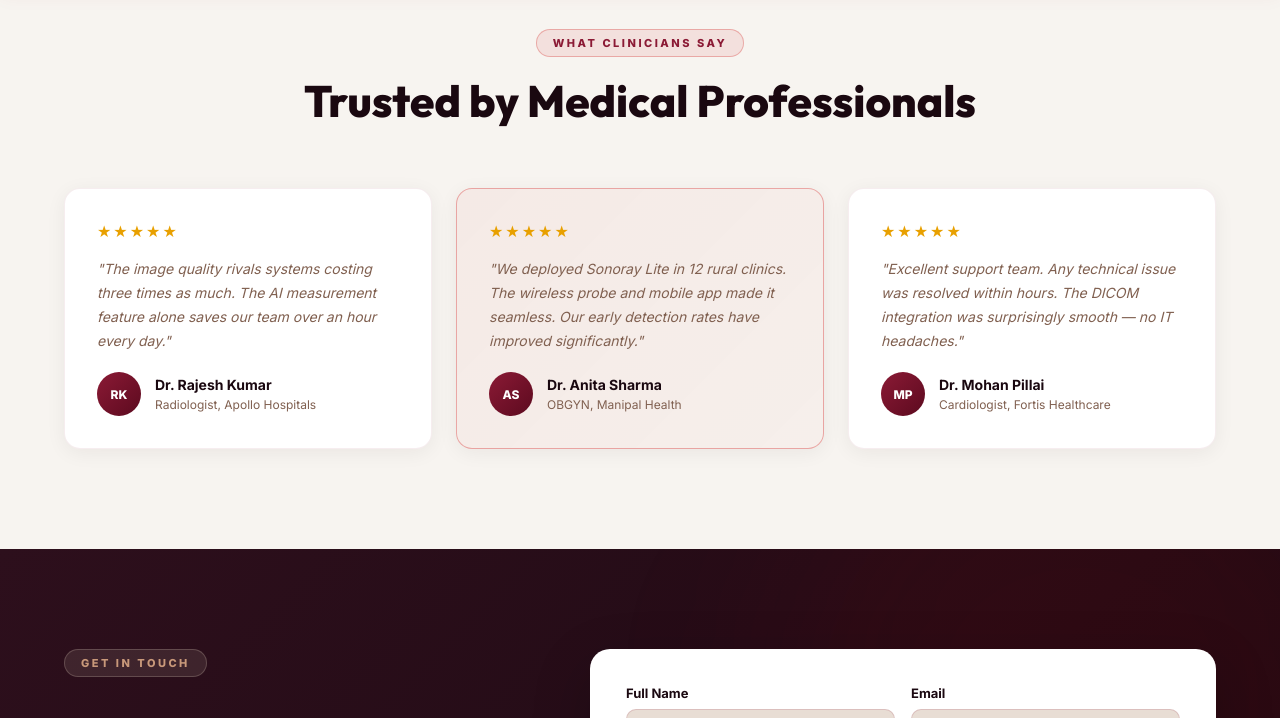
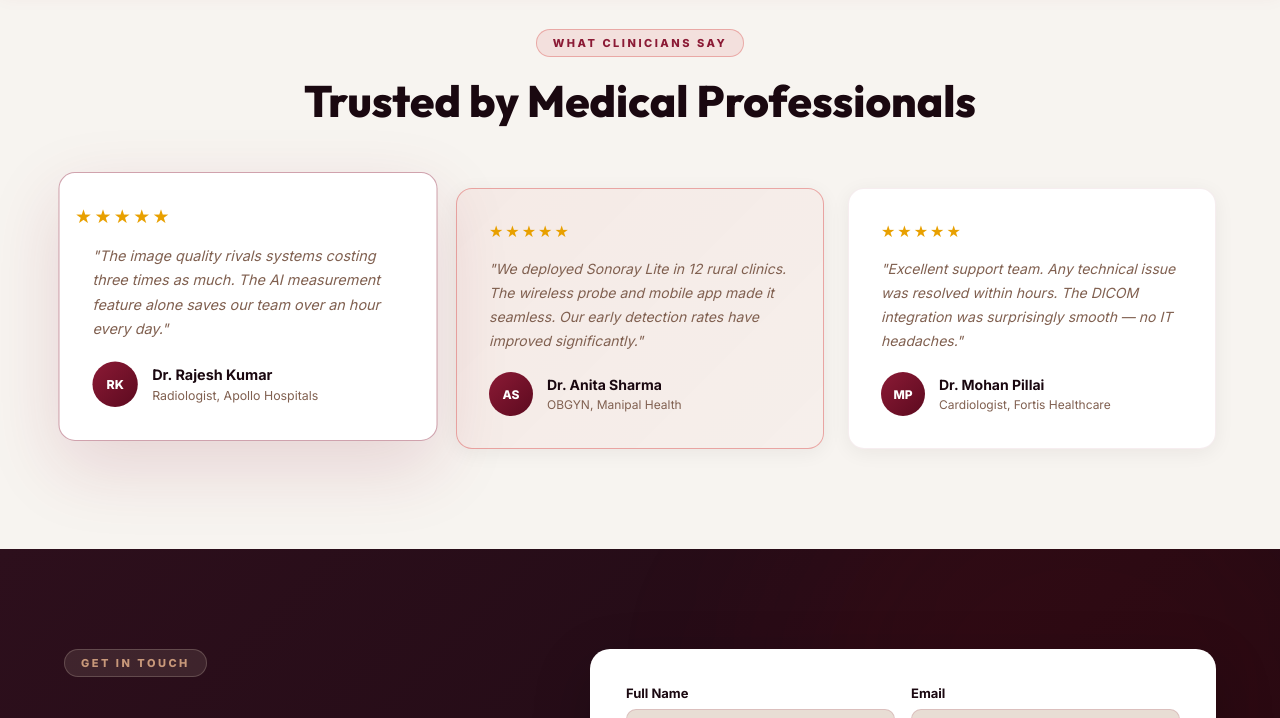
Before and after one commit to SanthoshMsd7/Sonoray_Medical_System, a plain HTML site: page index.html in a window 1280 px wide. In both pictures the pointer is over the element 248 px from the left and 4138 px from the top of the page. Shown: the part 3820-4538 px from the top of the page. Drawn offline with Linux system fonts and the light colour scheme.

Commit message:
Add interactive hover and touch effects to testimonials

```diff
--- a/style.css
+++ b/style.css
@@ -240,9 +240,21 @@ body { font-family: 'Inter', sans-serif; background: var(--bg); color: var(--tex
 .testimonial-card {
   background: #fff; border: 1.5px solid var(--border2);
   border-radius: var(--radius); padding: 32px; box-shadow: var(--shadow2);
+  transition: all 0.4s cubic-bezier(0.175, 0.885, 0.32, 1.275);
+  cursor: pointer;
+  position: relative;
+  overflow: hidden;
+}
+.testimonial-card:hover, .testimonial-card:active {
+  transform: translateY(-12px) scale(1.03);
+  border-color: rgba(139,26,53,0.4);
+  box-shadow: 0 25px 70px rgba(139,26,53,0.15);
+  background: #fff;
 }
 .testimonial-card.featured-testimonial { background: linear-gradient(135deg, rgba(204,0,0,0.04), rgba(204,0,0,0.02)); border-color: rgba(204,0,0,0.3); }
-.stars { color: #e8a000; font-size: 16px; margin-bottom: 16px; letter-spacing: 2px; }
+.testimonial-card.featured-testimonial:hover { background: rgba(204,0,0,0.05); }
+.stars { color: #e8a000; font-size: 16px; margin-bottom: 16px; letter-spacing: 2px; transition: transform 0.3s ease; }
+.testimonial-card:hover .stars { transform: scale(1.15) translateX(5px); }
 .testimonial-card p { color: var(--text2); font-size: 14px; line-height: 1.7; margin-bottom: 20px; font-style: italic; }
 .testimonial-author { display: flex; align-items: center; gap: 14px; }
 .author-avatar { width: 44px; height: 44px; border-radius: 50%; background: linear-gradient(135deg,var(--red),var(--red-dark)); display: flex; align-items: center; justify-content: center; font-size: 12px; font-weight: 800; color: #fff; flex-shrink: 0; }
```
